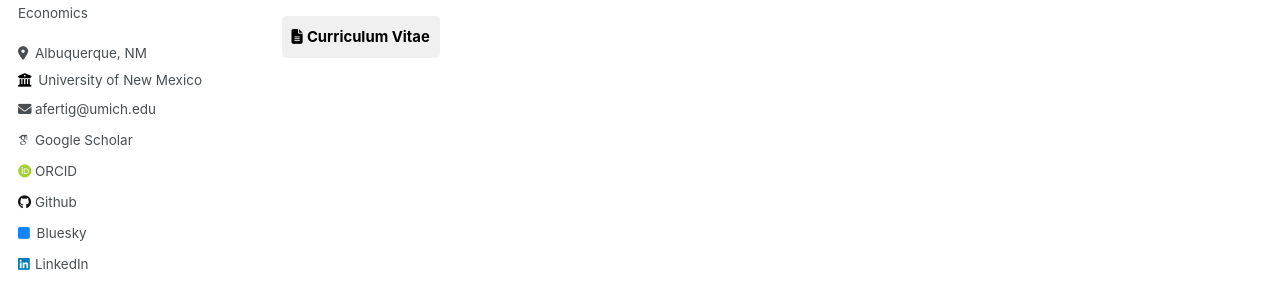
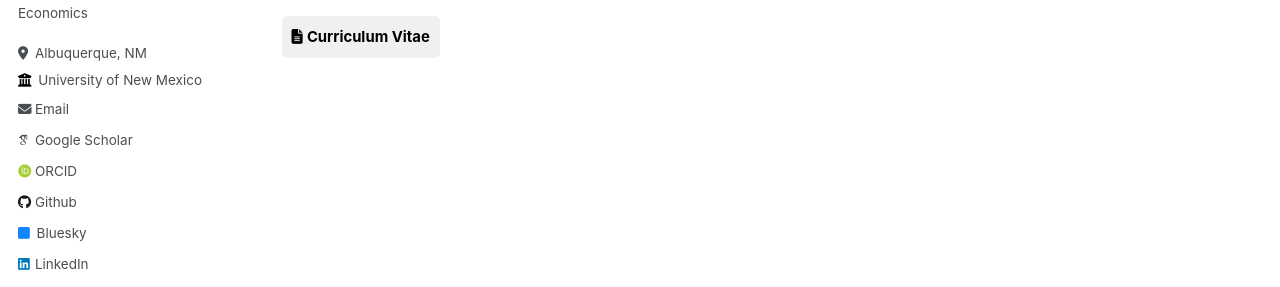
Before and after one commit to alexanderfertig/alexanderfertig.github.io, a Jekyll site: the page built from _pages/home.md, in a window 1280 px wide. Shown: the part 352-639 px from the top of the page. Built offline with Jekyll 4.4.1, drawn with Linux system fonts in a browser that asks for light colours; some web fonts are replaced.

Commit message:
Update ui-text.yml

```diff
--- a/_data/ui-text.yml
+++ b/_data/ui-text.yml
@@ -25,7 +25,7 @@ en: &DEFAULT_EN
   feed_label                 : "Feed"
   powered_by                 : "Powered by"
   website_label              : "Website"
-  email_label                : "afertig@umich.edu"
+  email_label                : "Email"
   recent_posts               : "Recent Posts"
   undefined_wpm              : "Undefined parameter words_per_minute at _config.yml"
   comment_form_info          : "Your email address will not be published. Required fields are marked"
```
